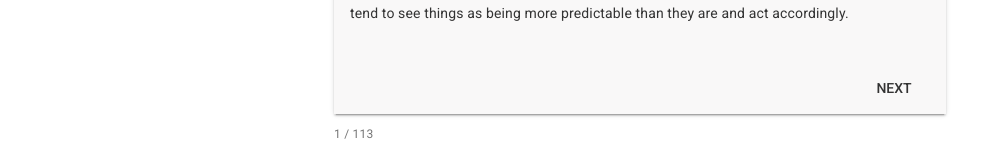
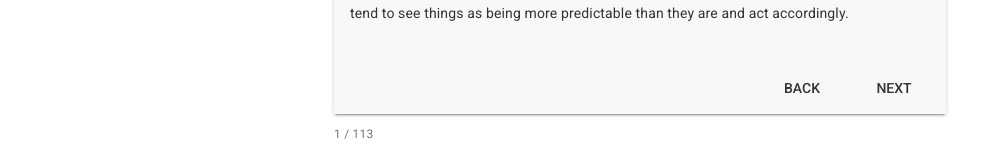
Before and after one commit to kiwicopple/mentalmodels, a Vue app: page / in a window 1280 px wide. Shown: the part 280-440 px from the top of the page, without its empty margins (0-986 px from the left). Built offline with nearby package versions, Linux system fonts and the light colour scheme.

Commit message:
back button

```diff
--- a/src/App.vue
+++ b/src/App.vue
@@ -76,6 +76,7 @@
                {{currentModel.description}}
              </md-card-content>
             <md-card-actions class="actions">
+              <md-button @click="previousModel()"  class="btn-next">Back</md-button>
               <md-button @click="nextModel()"  class="btn-next">Next</md-button>
             </md-card-actions>
           </md-card>
@@ -131,6 +132,10 @@ export default {
     nextModel () {
       this.showDescription = false
       this.cardIndex = (this.cardIndex + 1) >= this.shuffledModels.length ? 0 : this.cardIndex + 1
+    },
+    previousModel () {
+      this.showDescription = false
+      this.cardIndex = (this.cardIndex - 1) < 0 ? (this.shuffledModels.length - 1) : this.cardIndex - 1
     },
     shuffle (array) {
       let currentIndex = array.length
```
